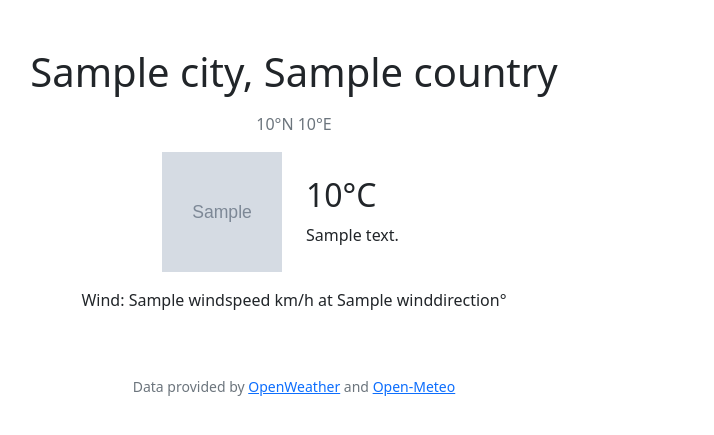
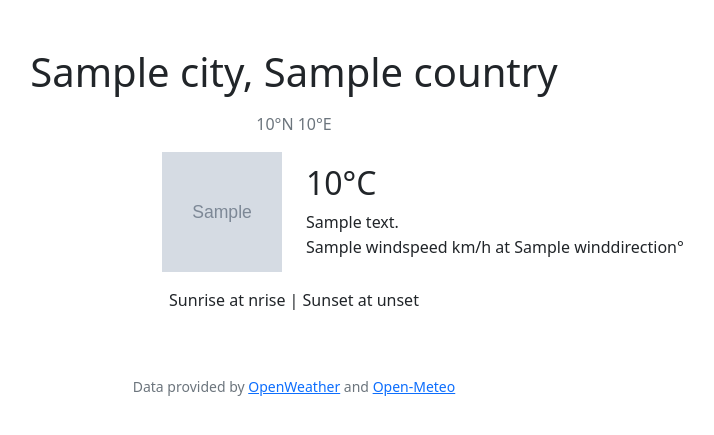
Before and after one commit to j-kennethh/WeatherCast, a Python web app: template website/templates/weather.html in a window 1280 px wide. Shown: the part 76-511 px from the top of the page, without its empty margins (346-1060 px from the left). Run offline with Jinja, Linux system fonts and the light colour scheme; the template is opened without the code that fills it: most values are stand-ins (such as "Sample title", 1, 10 or a date in 2020); grey boxes marked "Sample" are stand-in pictures.

Commit message:
added sunrise and sunset data

```diff
--- a/website/templates/weather.html
+++ b/website/templates/weather.html
@@ -18,11 +18,12 @@
                 <div class="col">
                     <h2>{{ data.current_weather.temperature }}°C</h2>
                     <p>{{ desc }}</p>
+                    <p>{{ data.current_weather.windspeed }} km/h at {{ data.current_weather.winddirection }}°</p>
                 </div>
             </div>
         </div>
         <div class="mb-3">
-            <p> Wind: {{ data.current_weather.windspeed }} km/h at {{ data.current_weather.winddirection }}°</p>
+            <p>Sunrise at {{ data.daily.sunrise[0][-5:] }} | Sunset at {{ data.daily.sunset[0][-5:] }}</p>
         </div>
     </div>
 {% endblock %}
--- a/website/view.py
+++ b/website/view.py
@@ -40,7 +40,7 @@ def weather(country, city):
     geo_res = geo_res[0]
     city, country, lat, lon = geo_res['name'], geo_res['country'], round(float(geo_res['lat']), 2), round(float(geo_res['lon']), 2)
 
-    weather_api = f'https://api.open-meteo.com/v1/forecast?latitude={lat}&longitude={lon}&current_weather=true&timeformat=unixtime&timezone=auto'
+    weather_api = f'https://api.open-meteo.com/v1/forecast?latitude={lat}&longitude={lon}&current_weather=true&daily=sunrise,sunset&timezone=auto'
     weather_res = requests.get(weather_api).json()
     pprint.pprint(weather_res)
 
```
